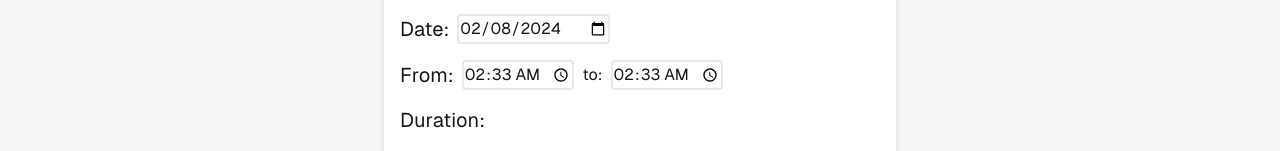
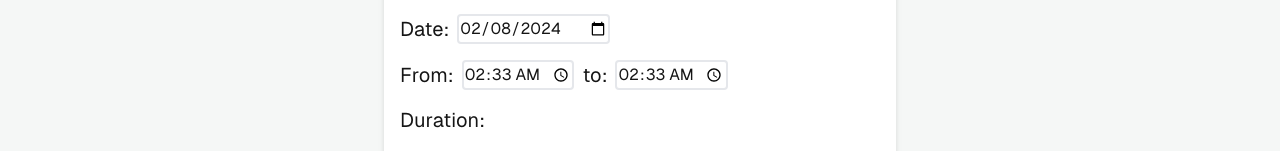
Before and after one commit to JSD6G8/frontend, a React (Vite) app: page /activities/create in a window 1280 px wide. Shown: the part 627-778 px from the top of the page. Built offline with nearby package versions, Linux system fonts and the light colour scheme.

Commit message:
style: fix text size of duration and time in ActivityForm

```diff
--- a/src/components/ActivityForm.jsx
+++ b/src/components/ActivityForm.jsx
@@ -208,7 +208,7 @@ export default function ActivityForm({
               setStartTime(e.target.value);
             }}
           />
-          <span>to:</span>
+          <span className="text-base md:text-xl">to:</span>
           <input
             className="rounded border-2"
             type="time"
@@ -227,7 +227,7 @@ export default function ActivityForm({
 
       <fieldset className="flex gap-1">
         <h2 className="text-base md:text-xl">Duration:</h2>
-        <span>
+        <span className="text-base md:text-xl">
           {formatDuration(duration.hour, "hour", "hours")}{" "}
           {formatDuration(duration.minute, "minute", "minutes")}
         </span>
```
